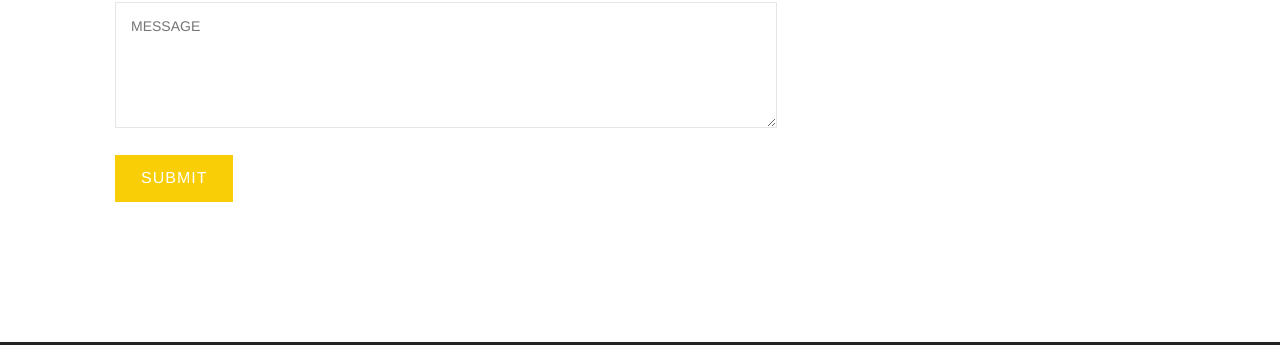
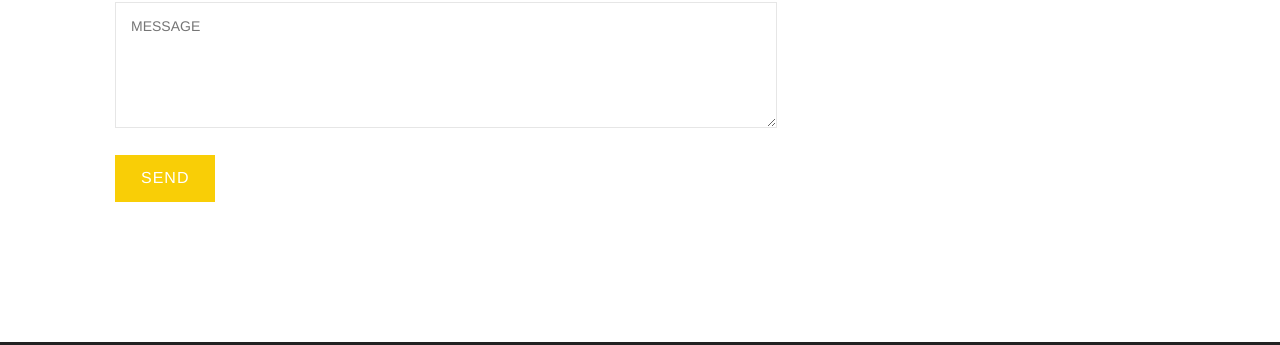
Before and after one commit to disastrid/instruments_lab, a Jekyll site: the page built from docs/contact/index.html, in a window 1280 px wide. Shown: the part 619-964 px from the top of the page. Built offline with Jekyll 4.4.1, drawn with Linux system fonts in a browser that asks for light colours.

Commit message:
adjusted contact form

```diff
--- a/docs/contact/index.html
+++ b/docs/contact/index.html
@@ -26,10 +26,11 @@
               </div>
               <div class='medium-12 columns'>
                 <input class='required' name='name' placeholder='NAME' type='text'>
-                <input class='required email' name='email' placeholder='EMAIL' type='text'>
+                <input class='required email' name="_replyto" placeholder='EMAIL' type='text'>
                 <input class='required' name='subject' placeholder='SUBJECT' type='text'>
                 <textarea class='required' name='message' placeholder='MESSAGE'></textarea>
-                <input class='button white' type='submit'>
+                <input class='button white' type="submit" value="Send">
+
               </div>
             </form>
           </div>
```
